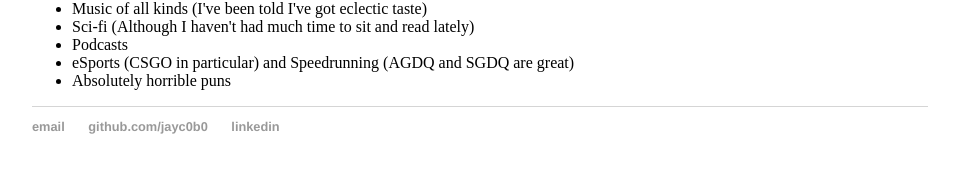
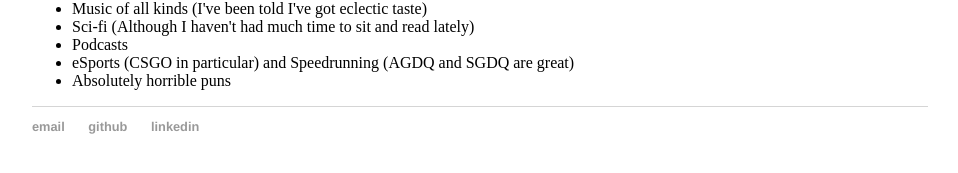
Before and after one commit to jayc0b0/jayc0b0.github.io, a Jekyll site: the page built from about/index.html, in a window 1280 px wide. Shown: the part 694-867 px from the top of the page, without its empty margins (160-1118 px from the left). Built offline with Jekyll 4.4.1, drawn with Linux system fonts in a browser that asks for light colours.

Commit message:
changed github in layout

```diff
--- a/_layouts/default.html
+++ b/_layouts/default.html
@@ -23,7 +23,7 @@
 			<footer>
 	    		<ul>
 	        		<li><a href="mailto:jaorner@gmail.com">email</a></li>
-	        		<li><a href="https://github.com/jayc0b0">github.com/jayc0b0</a></li>
+	        		<li><a href="https://github.com/jayc0b0">github</a></li>
               <li><a href="https://linkedin.com/in/jacoborner">linkedin</a></li>
 				</ul>
 			</footer>
```
